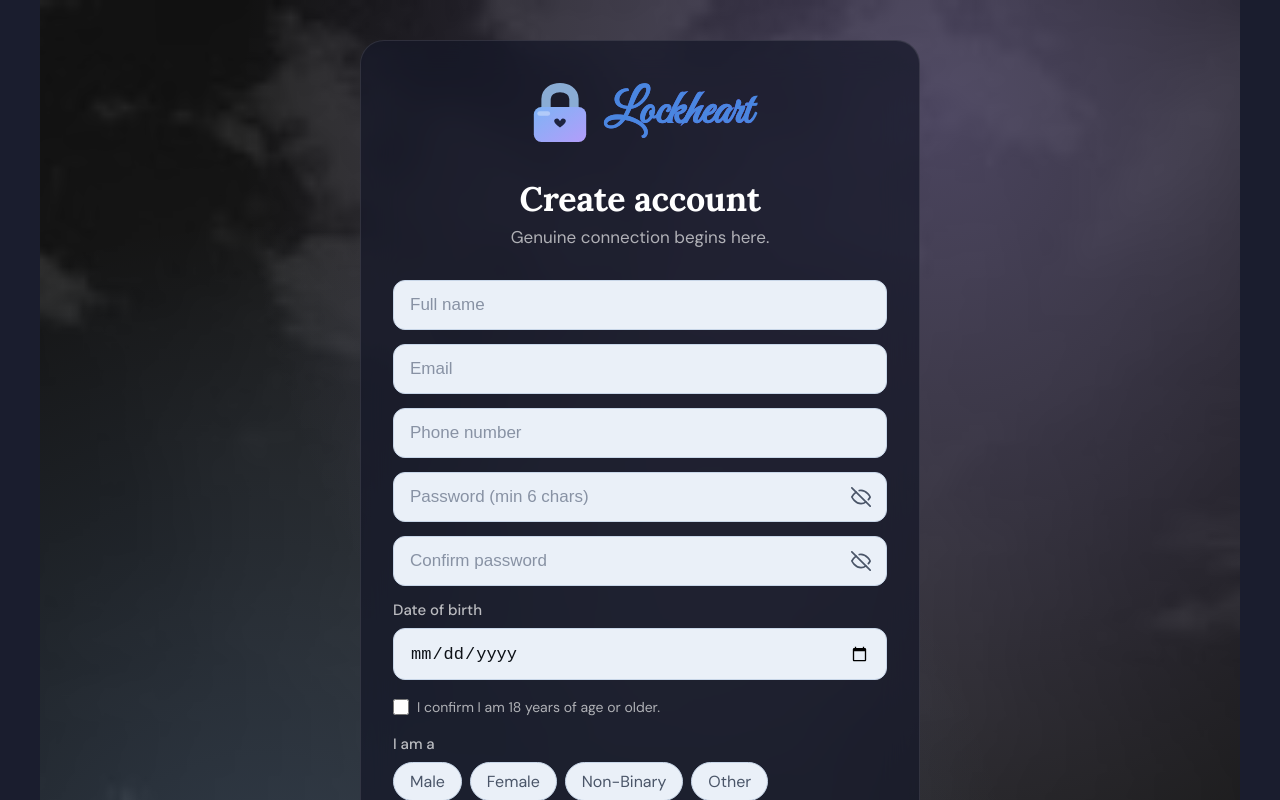
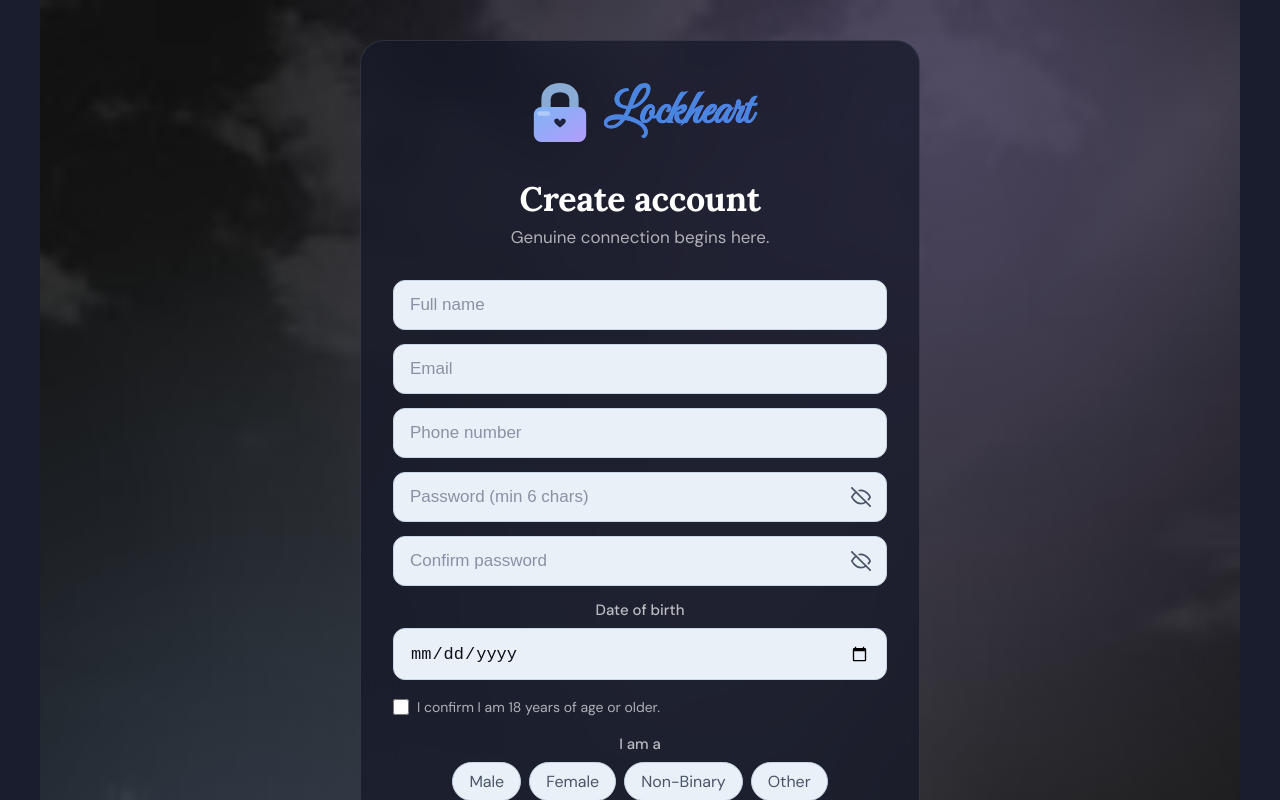
Before and after one commit to mmbower1/dating-app, a React (Vite) app: page /register in a window 1280 px wide. Shown: the top 800 px of the page. Built offline with nearby package versions, Linux system fonts and the light colour scheme; no server answers.

Commit message:
Center field labels and pill groups in auth card
Co-Authored-By: Claude Sonnet 4.6 <noreply@anthropic.com>

```diff
--- a/src/index.css
+++ b/src/index.css
@@ -451,6 +451,14 @@ form button[type="submit"]:disabled {
   font-weight: 500;
 }
 
+.auth-card .field-label {
+  text-align: center;
+}
+
+.auth-card .pill-group {
+  justify-content: center;
+}
+
 @media (max-width: 600px) {
   .auth-card .pill {
     font-size: 13px;
```
